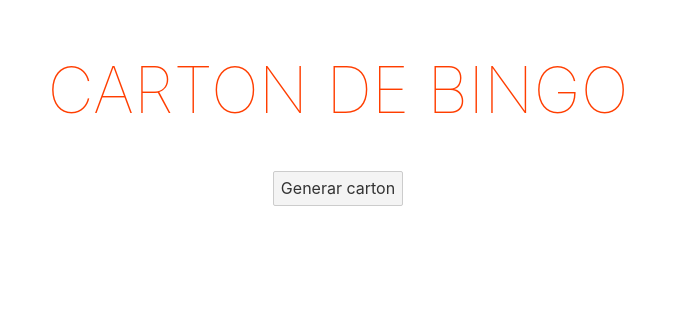
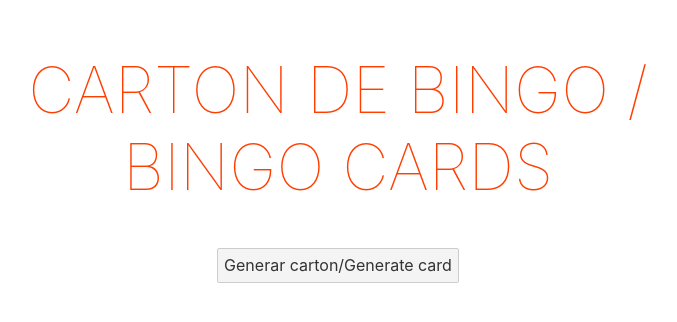
Before and after one commit to kpedrozag/bingo-app, a Svelte app in the folder cartones-app/: page / in a window 1280 px wide. Shown: the top 322 px of the page, without its empty margins (302-979 px from the left). Built offline with nearby package versions, Linux system fonts and the light colour scheme.

Commit message:
Add english texts for cartones-app

```diff
--- a/cartones-app/src/App.svelte
+++ b/cartones-app/src/App.svelte
@@ -96,8 +96,8 @@
 </script>
 
 <main>
-  <h1>Carton de bingo</h1>
-  <button on:click={handleClickGenerateBoard} disabled={boardGenerated}>Generar carton</button>
+  <h1>Carton de bingo /<br/>Bingo Cards</h1>
+  <button on:click={handleClickGenerateBoard} disabled={boardGenerated}>Generar carton/Generate card</button>
   {#if boardGenerated}
     <div class="board-container">
       <table>
@@ -120,13 +120,13 @@
         {/each}
       </table>
     </div>
-    <button class="reset-button" on:click={handleResetClick}>New board</button>
-    <button class="clean-button" on:click={handleCleanClick}>Clean board</button>
+    <button class="reset-button" on:click={handleResetClick}>Nuevo carton/New board</button>
+    <button class="clean-button" on:click={handleCleanClick}>Limpiar carton/Clean board</button>
   {/if}
 
   {#if lastPosClicked.length > 0}
     <br />
-    <button on:click={handleClickUndoLastNumber}>Deshacer ultimo numero</button>
+    <button on:click={handleClickUndoLastNumber}>Deshacer ultimo numero/Undo last clicked number</button>
   {/if}
 </main>
 
```
